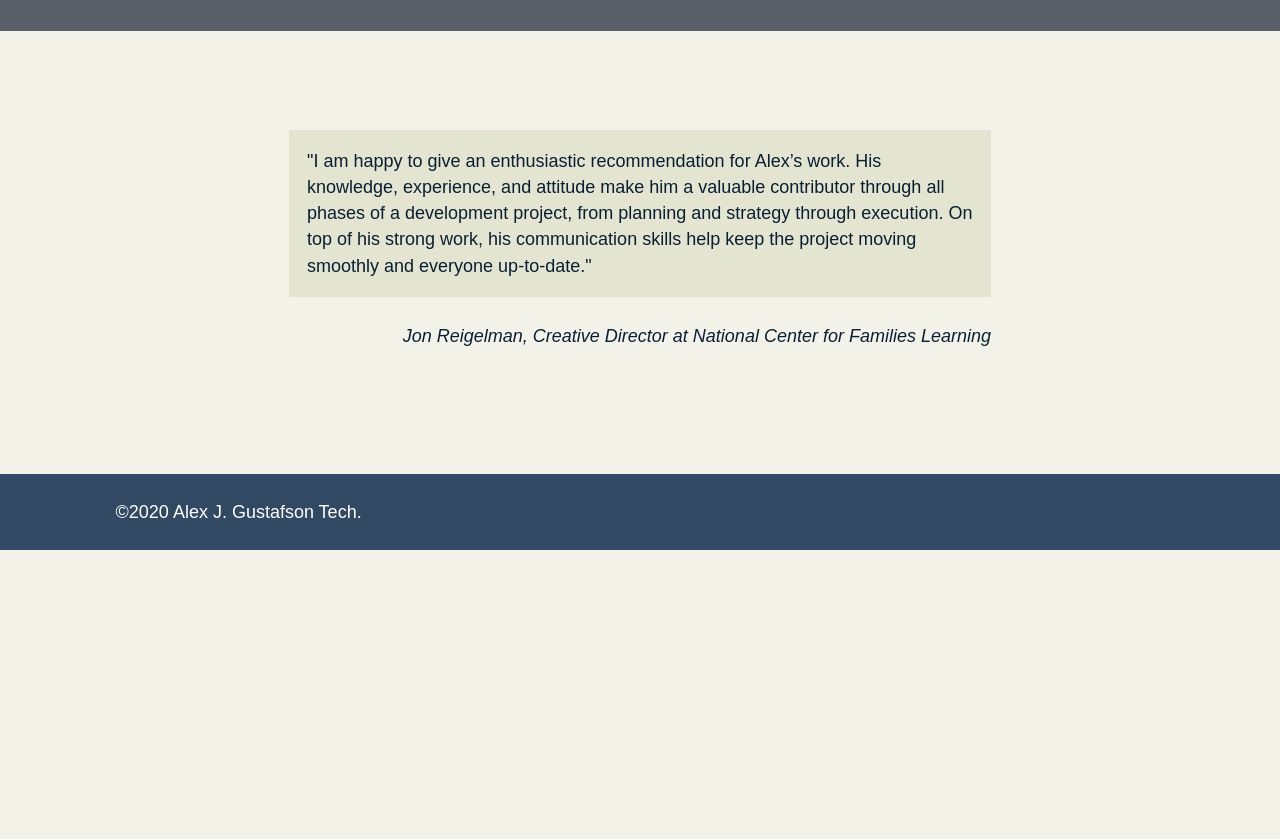
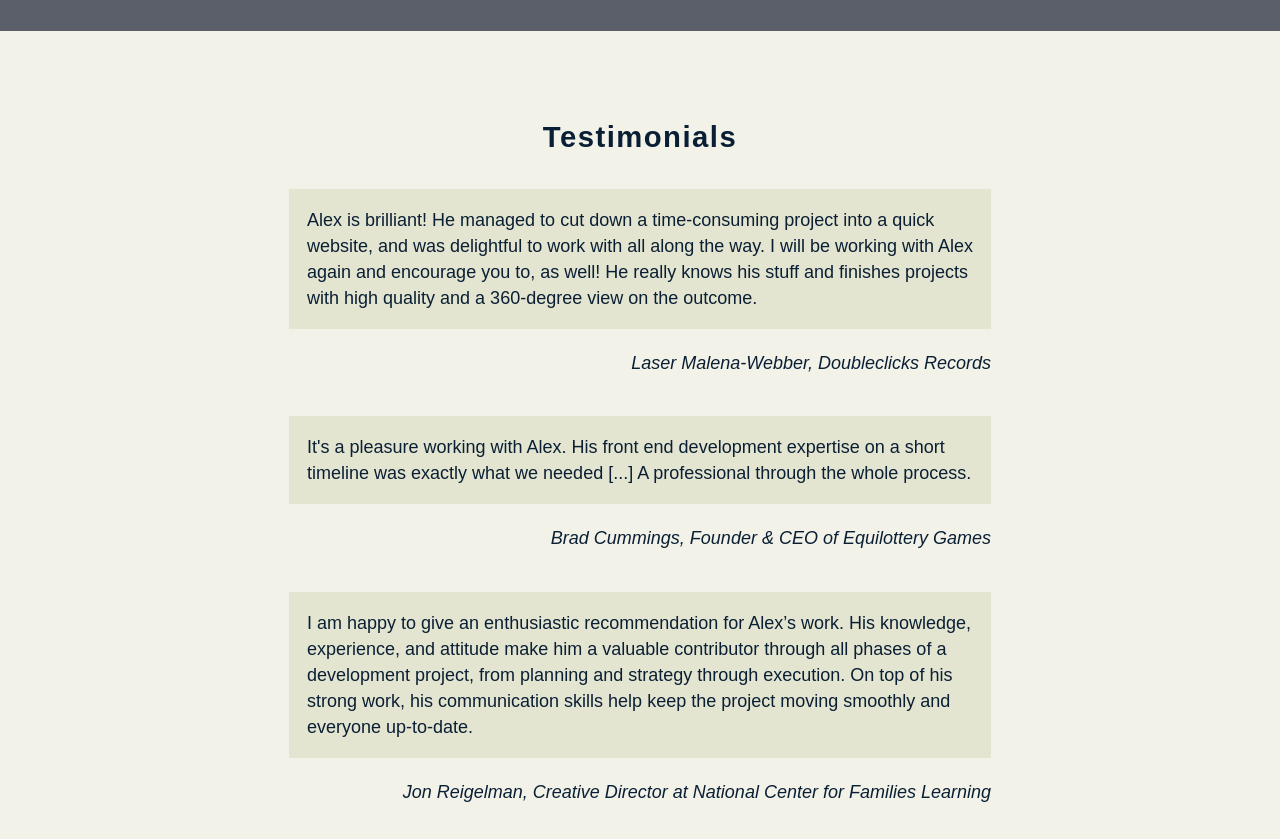
Before and after one commit to alexjgustafson/alexjgustafsontech, a Gatsby site: page / in a window 1280 px wide. Shown: the part 1560-2399 px from the top of the page. Before the commit the page ends 2110 px from the top, so only its background shows below. Built offline with nearby package versions, Linux system fonts and the light colour scheme; Gatsby itself is replaced by a stand-in of ours; a web font is replaced by a local one.

Commit message:
additional testimonials

```diff
--- /dev/null
+++ b/src/components/testimonial.js
@@ -0,0 +1,12 @@
+import React from 'react'
+
+const Testimonial = ( { quote, cite } ) => (
+    <div className="testimonial__quote-wrap" style={{padding: '0.5em', maxWidth: '40em', width: '100%', margin:"0 auto"}}>
+        <blockquote className="testimonial__quote" style={{backgroundColor: '#e4e5d1', padding: '1em'}}>{quote}</blockquote>
+        <p style={{lineHeight:0.95, textAlign:'right'}}>
+            <cite className="testimonial__cite" >{cite}</cite>
+        </p>
+    </div>
+)
+
+export default Testimonial
--- a/src/pages/index.js
+++ b/src/pages/index.js
@@ -5,6 +5,7 @@ import Layout from '../components/layout'
 import '../components/index.css'
 import About from '../components/about'
 import SkillsList from '../components/skillslist'
+import Testimonial from '../components/testimonial'
 
 const skillsListOne = ['Gatsby', 'JAMStack', 'WordPress','PHP', 'MySQL']
 const skillsListTwo = ['ES6','React', 'Vue', 'Angular', 'jQuery']
@@ -48,12 +49,19 @@ class IndexPage extends Component {
       </section>
       <section className="testimonial">
         <div className="container">
-          <div className="testimonial__quote-wrap" style={{padding: '0.5em', maxWidth: '40em', width: '100%', margin:"0 auto"}}>
-            <blockquote className="testimonial__quote" style={{backgroundColor: '#e4e5d1', padding: '1em'}}>"I am happy to give an enthusiastic recommendation for Alex’s work. His knowledge, experience, and attitude make him a valuable contributor through all phases of a development project, from planning and strategy through execution. On top of his strong work, his communication skills help keep the project moving smoothly and everyone up-to-date."</blockquote>
-            <p style={{textAlign:'right'}}>
-              <cite className="testimonial__cite" >Jon Reigelman, Creative Director at National Center for Families Learning</cite>
-            </p>
-          </div>
+          <h2 style={{textAlign:'center'}}>Testimonials</h2>
+          <Testimonial
+            quote="Alex is brilliant! He managed to cut down a time-consuming project into a quick website, and was delightful to work with all along the way. I will be working with Alex again and encourage you to, as well! He really knows his stuff and finishes projects with high quality and a 360-degree view on the outcome."
+            cite="Laser Malena-Webber, Doubleclicks Records"
+          />
+          <Testimonial
+            quote="It's a pleasure working with Alex. His front end development expertise on a short timeline was exactly what we needed [...] A professional through the whole process."
+            cite="Brad Cummings, Founder & CEO of Equilottery Games"
+          />
+          <Testimonial
+            quote="I am happy to give an enthusiastic recommendation for Alex’s work. His knowledge, experience, and attitude make him a valuable contributor through all phases of a development project, from planning and strategy through execution. On top of his strong work, his communication skills help keep the project moving smoothly and everyone up-to-date."
+            cite="Jon Reigelman, Creative Director at National Center for Families Learning"
+          />
         </div>
       </section>
     </Layout>
```
